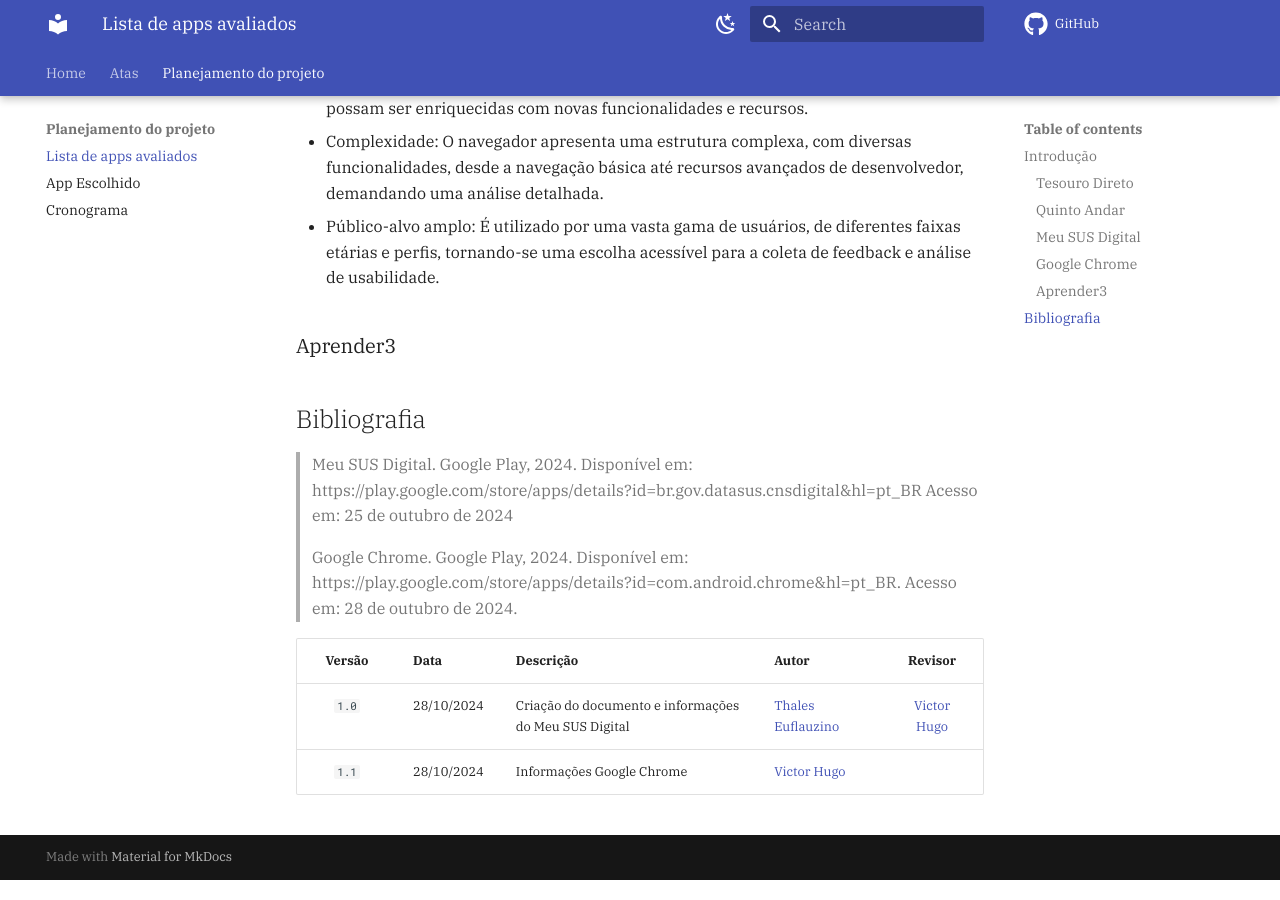
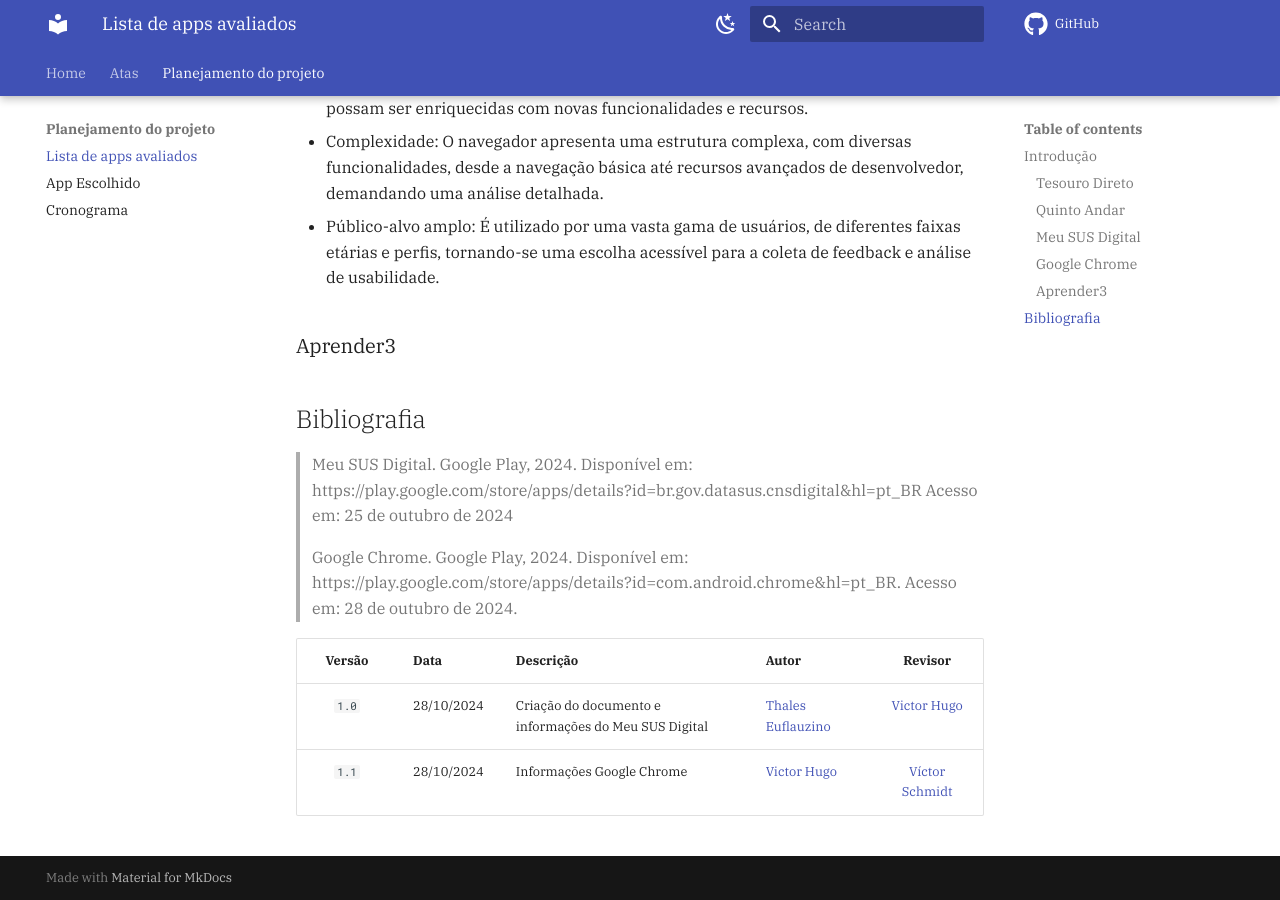
Before and after one commit to Requisitos-de-Software/2024.2-Grupo05, an MkDocs documentation site: the page built from docs/Planejamento-do-projeto/lista-apps-avaliados.md, in a window 1280 px wide and 900 px high, scrolled down 1528 px. Built offline with MkDocs 1.6.1 and Material for MkDocs 9.7.7, drawn with Linux system fonts in a browser that asks for light colours; comment, search, counter and statistics services are not loaded.

Commit message:
docs: adicionando revisor lista-apps-avaliados

```diff
--- a/docs/Planejamento-do-projeto/lista-apps-avaliados.md
+++ b/docs/Planejamento-do-projeto/lista-apps-avaliados.md
@@ -82,4 +82,4 @@
 | Versão | Data       | Descrição                                        | Autor                                                                    |                                 Revisor                                  |
 | :----: | ---------- | ------------------------------------------------ | ------------------------------------------------------------------------ | :----------------------------------------------------------------------: |
 | `1.0`  | 28/10/2024 | Criação do documento e informações do Meu SUS Digital   | [Thales Euflauzino](https://github.com/thaleseuflauzino)          |            [Victor Hugo](https://github.com/ViictorHugoo)                |
-| `1.1`  | 28/10/2024 | Informações Google Chrome   | [Victor Hugo](https://github.com/ViictorHugoo)          |                            |
+| `1.1`  | 28/10/2024 | Informações Google Chrome   |[Victor Hugo](https://github.com/ViictorHugoo)|[Víctor Schmidt](https://github.com/moonshinerd)|
```
